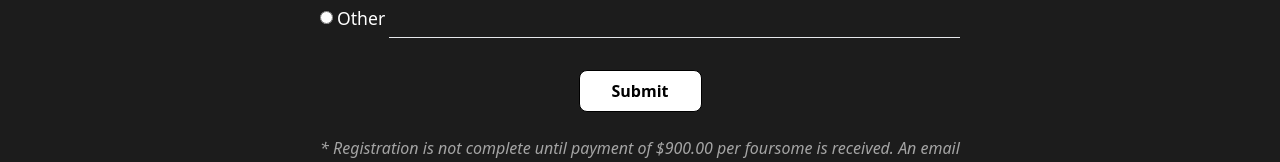
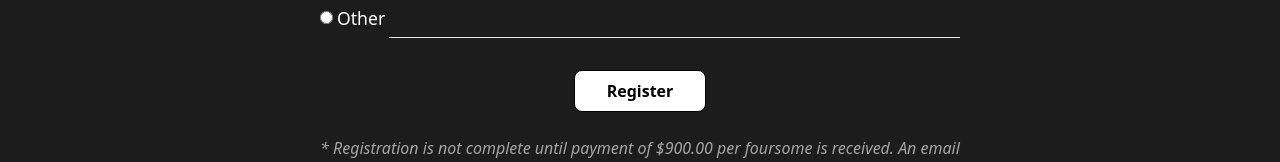
Before and after one commit to gianpinili/thsopen, a React (Vite) app: page /register in a window 1280 px wide. Shown: the part 3145-3307 px from the top of the page. Built offline with nearby package versions, Linux system fonts and the light colour scheme.

Commit message:
update link again

```diff
--- a/src/ShopifyPayment.js
+++ b/src/ShopifyPayment.js
@@ -5,7 +5,7 @@ const ShopifyPayment = () => {
   useEffect(() => {
     // Direct checkout URL
     const checkoutUrl =
-      "https://www.thehockeyshop.com/checkouts/bin/2839501a6d7cf3149543898c26591d3a?locale=en&skip_shop_pay=true";
+      "www.thehockeyshop.com/checkouts/bin/ffd69365c2b47fc1552cf2fe1a4486cc";
 
     // Redirect to the checkout URL
     window.location.href = checkoutUrl;
--- a/src/pages/RegisterForm.jsx
+++ b/src/pages/RegisterForm.jsx
@@ -240,7 +240,7 @@ function RegisterForm() {
      </div>
      <div className="flex justify-center">
       <button className="border border-black bg-white mt-4 text-black px-8 py-2 rounded-lg hover:text-white hover:bg-black duration-300 font-semibold">
-       Submit
+       Register
       </button>
      </div>
      <p className='opacity-60 italic mt-2'>* Registration is not complete until payment of $900.00 per foursome is received. An email confirmation will be sent once confirmed. *</p>
```
